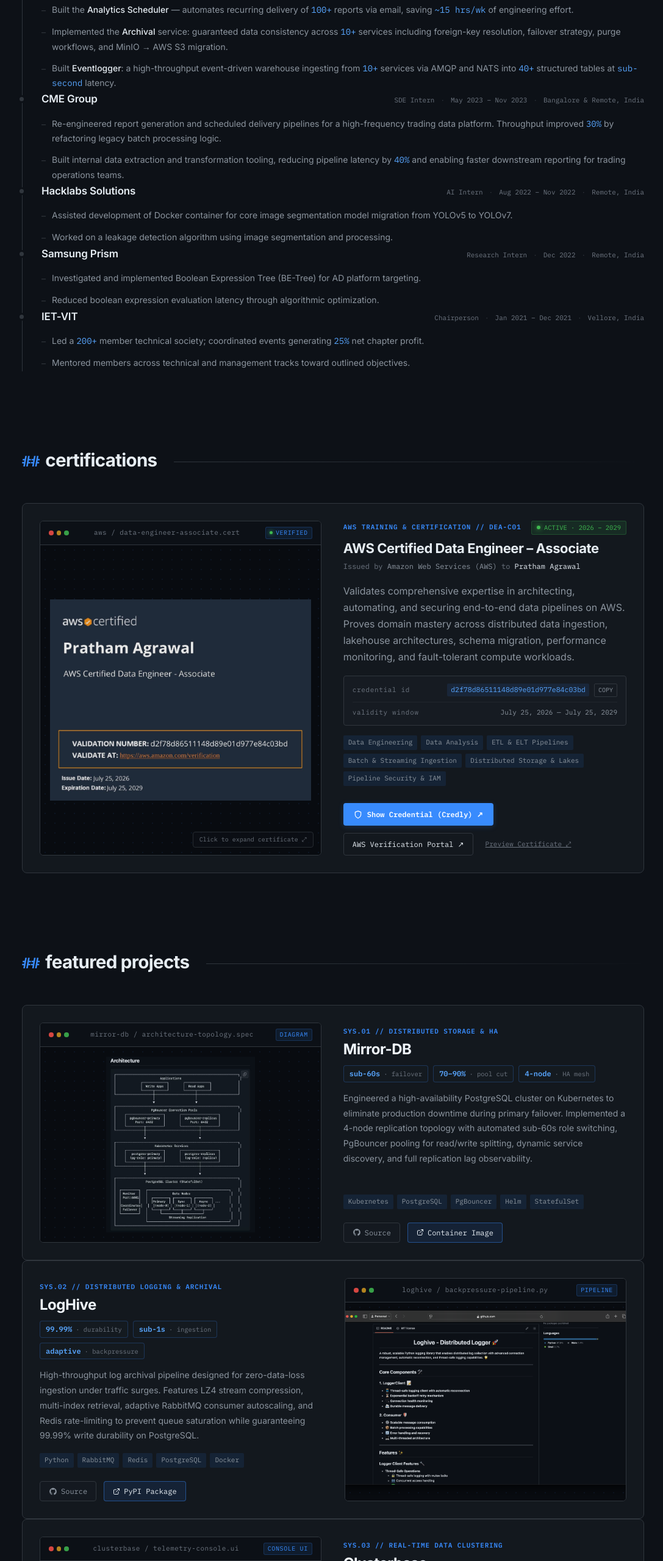
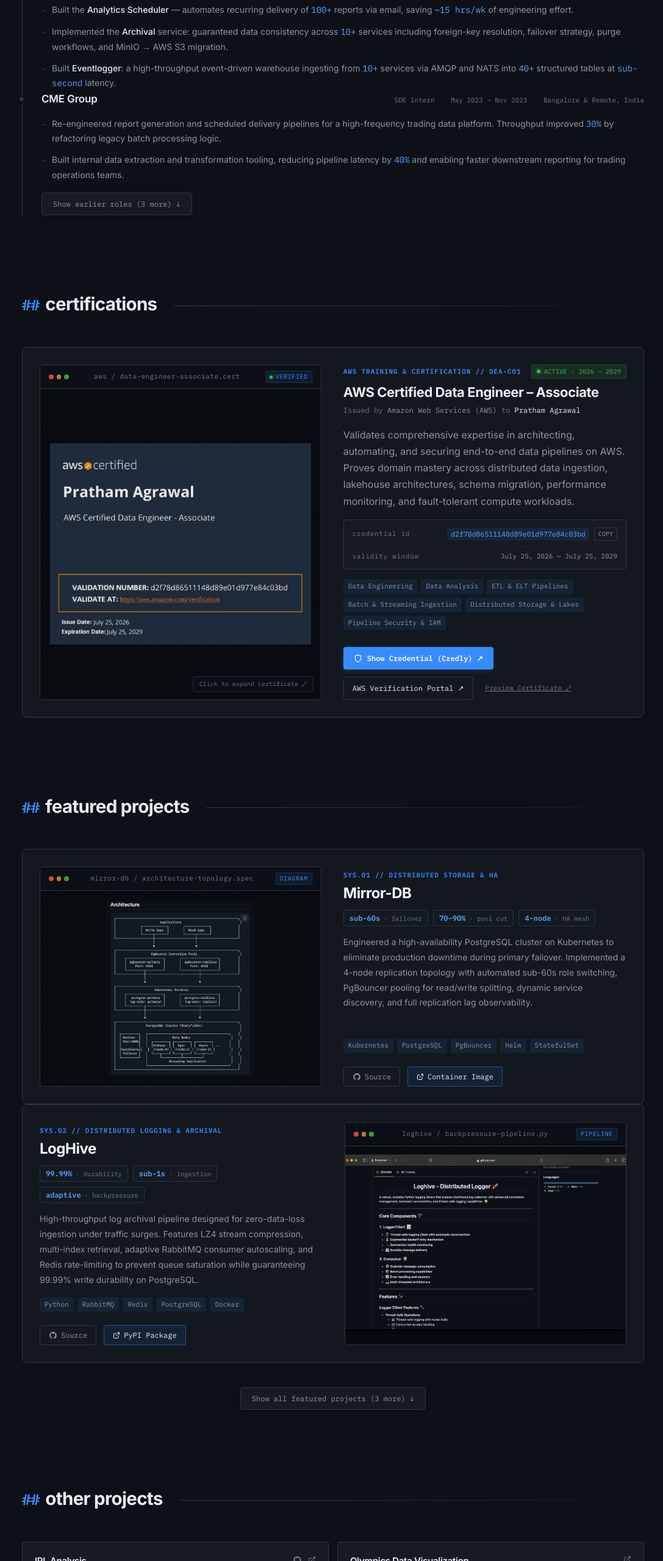
Before and after one commit to prathamagrawal/portfolio-website-v2, a React app in the folder nextjs/: page / in a window 1280 px wide. Shown: the part 2143-4703 px from the top of the page at 61% size, without its empty margins (94-1181 px from the left). Built offline with nearby package versions, Linux system fonts and the light colour scheme.

Commit message:
feat: add expand/collapse toggles for Featured Projects and Experience

```diff
--- a/nextjs/src/app/globals.css
+++ b/nextjs/src/app/globals.css
@@ -1939,3 +1939,41 @@ a.pub-title:hover { color: var(--accent); }
   background: #FFFFFF;
   color: var(--accent);
 }
+
+/* ─── Expand / Collapse Toggle Button ────────────────────────────── */
+.expand-toggle-btn {
+  display: inline-flex;
+  align-items: center;
+  gap: 8px;
+  padding: 8px 18px;
+  background-color: var(--surface);
+  border: 1px solid var(--border);
+  border-radius: 4px;
+  color: var(--text-secondary);
+  font-family: var(--font-mono);
+  font-size: 12px;
+  font-weight: 500;
+  cursor: pointer;
+  transition: all var(--transition-fast);
+  box-shadow: 0 2px 8px rgba(0, 0, 0, 0.2);
+}
+
+.expand-toggle-btn:hover {
+  border-color: var(--accent);
+  color: var(--text-primary);
+  transform: translateY(-1px);
+  box-shadow: 0 4px 16px rgba(56, 139, 253, 0.18);
+}
+
+[data-mode="personal"] .expand-toggle-btn {
+  background-color: var(--surface);
+  border-color: var(--border);
+  color: var(--text-secondary);
+  box-shadow: 0 2px 8px rgba(70, 50, 30, 0.06);
+}
+
+[data-mode="personal"] .expand-toggle-btn:hover {
+  border-color: var(--accent);
+  color: var(--accent);
+  box-shadow: 0 4px 16px rgba(147, 75, 32, 0.18);
+}
--- a/nextjs/src/components/Experience.tsx
+++ b/nextjs/src/components/Experience.tsx
@@ -1,6 +1,10 @@
-import { ReactNode } from "react";
+"use client";
+
+import { useState, ReactNode } from "react";
 import SectionLabel from "./SectionLabel";
 import ScrollReveal from "./ScrollReveal";
+
+const INITIAL_JOB_COUNT = 2;
 
 const JOBS: {
   company: string;
@@ -119,6 +123,18 @@ const JOBS: {
 ];
 
 export default function Experience() {
+  const [expanded, setExpanded] = useState(false);
+  const visibleJobs = expanded ? JOBS : JOBS.slice(0, INITIAL_JOB_COUNT);
+
+  const handleToggle = () => {
+    if (expanded) {
+      setExpanded(false);
+      document.getElementById("jobs")?.scrollIntoView({ behavior: "smooth" });
+    } else {
+      setExpanded(true);
+    }
+  };
+
   return (
     <SectionLabel label="experience" id="jobs">
       {/*
@@ -130,7 +146,7 @@ export default function Experience() {
       <div className="timeline-wrapper">
         <div className="timeline-rail" aria-hidden="true" />
 
-        {JOBS.map((job, idx) => (
+        {visibleJobs.map((job, idx) => (
           <ScrollReveal key={job.company} delay={idx * 60}>
             <div className="timeline-entry">
               {/* Node dot on the rail */}
@@ -192,6 +208,22 @@ export default function Experience() {
             </div>
           </ScrollReveal>
         ))}
+
+        {/* ── Expand / Collapse Toggle ── */}
+        <div style={{ marginTop: "1rem" }}>
+          <button
+            type="button"
+            onClick={handleToggle}
+            className="expand-toggle-btn"
+            aria-expanded={expanded}
+          >
+            <span>
+              {expanded
+                ? "Show less experience ↑"
+                : `Show earlier roles (${JOBS.length - INITIAL_JOB_COUNT} more) ↓`}
+            </span>
+          </button>
+        </div>
       </div>
     </SectionLabel>
   );
--- a/nextjs/src/components/FeaturedProjects.tsx
+++ b/nextjs/src/components/FeaturedProjects.tsx
@@ -1,6 +1,11 @@
+"use client";
+
+import { useState } from "react";
 import Image from "next/image";
 import SectionLabel from "./SectionLabel";
 import ScrollReveal from "./ScrollReveal";
+
+const INITIAL_PROJECT_COUNT = 2;
 
 const GithubIcon = () => (
   <svg width="14" height="14" viewBox="0 0 24 24" fill="currentColor" aria-hidden="true">
@@ -113,10 +118,22 @@ const PROJECTS = [
 ];
 
 export default function FeaturedProjects() {
+  const [expanded, setExpanded] = useState(false);
+  const visibleProjects = expanded ? PROJECTS : PROJECTS.slice(0, INITIAL_PROJECT_COUNT);
+
+  const handleToggle = () => {
+    if (expanded) {
+      setExpanded(false);
+      document.getElementById("projects")?.scrollIntoView({ behavior: "smooth" });
+    } else {
+      setExpanded(true);
+    }
+  };
+
   return (
     <SectionLabel label="featured projects" id="projects">
       <div>
-        {PROJECTS.map((project, index) => {
+        {visibleProjects.map((project, index) => {
           const isReverse = index % 2 !== 0;
 
           return (
@@ -245,6 +262,22 @@ export default function FeaturedProjects() {
           );
         })}
       </div>
+
+      {/* ── Expand / Collapse Toggle ── */}
+      <div style={{ display: "flex", justifyContent: "center", marginTop: "2.5rem" }}>
+        <button
+          type="button"
+          onClick={handleToggle}
+          className="expand-toggle-btn"
+          aria-expanded={expanded}
+        >
+          <span>
+            {expanded
+              ? "Show fewer projects ↑"
+              : `Show all featured projects (${PROJECTS.length - INITIAL_PROJECT_COUNT} more) ↓`}
+          </span>
+        </button>
+      </div>
     </SectionLabel>
   );
 }
```
